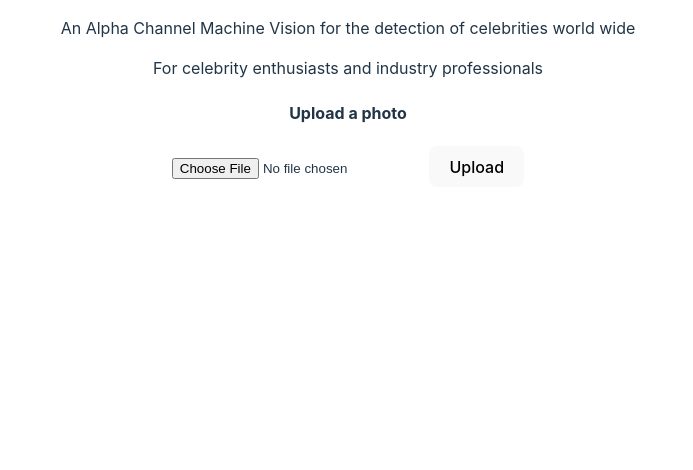
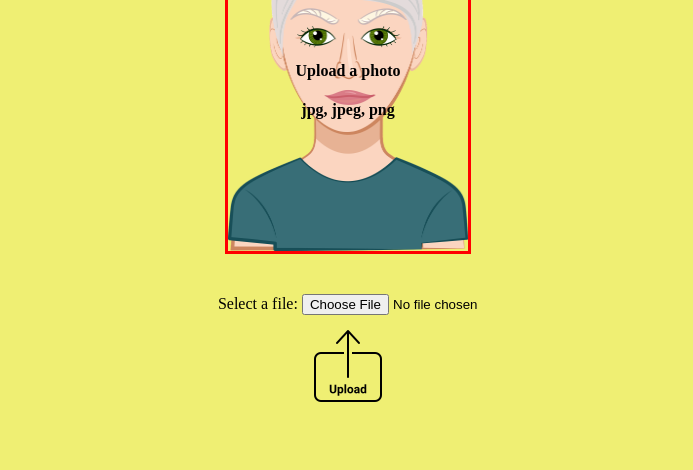
Before and after one commit to Channel-Alpha/famefinder, a website built with Vite: page index.html in a window 1280 px wide. Shown: the part 361-831 px from the top of the page, without its empty margins (292-985 px from the left). Before the commit the page ends 800 px from the top, so only its background shows below. Built offline with nearby package versions, Linux system fonts and the light colour scheme; files whose address does not match are found by name.

Commit message:
updated conntent and styling

```diff
--- a/index.html
+++ b/index.html
@@ -9,27 +9,32 @@
 	</head>
 	<body>
 		<div id="app">
-			<div>
-				<div>
+			<div class="welcome">
 				<h1>Welcome to CelebDetect!</h1>
 				<p>An Alpha Channel Machine Vision for the detection of celebrities world wide
 				</p>
 				<p>For celebrity enthusiasts and industry professionals</p>
 			</div>
-				<div>
+			<div class="upload-frame">
+				<img class="sample-image" src="/images/woman-7930697_1280.png">
+				<div class="centered">
 					<h4>Upload a photo</h4>
-					<input type="file" id="input" />
-					<button id="upload-btn">Upload</button>
+					<h4>jpg, jpeg, png</h4>
+				</div>
+			</div>
+			<div class="form">
+				<div class="input-container">
+					<label for="input">Select a file:</label>
+						<input type="file" id="input">
+				</div>
+				<div class="btn-container">
+					<input id="upload-btn" type="image" src="/images/icons8-upload-100.png" alt="Submit" width="100" height="100">
+					<!--<button id="upload-btn">Upload</button>-->
+				</div>
 			</div>
 			<div id="error-message" style="display: none; color: red"></div>
-
 			<div id="output">
-					<img
-						id="image"
-						style="max-width: 30%; height: auto; display: none"
-						alt="image"
-					/>
-				</div>
+				<img id="image" style="max-width: 30%; height: auto; display: none" alt="image"/>
 			</div>
 		</div>
 		<script type="module" src="/main.js"></script>
--- a/style.css
+++ b/style.css
@@ -1,4 +1,4 @@
-:root {
+/*:root {
   font-family: Inter, system-ui, Avenir, Helvetica, Arial, sans-serif;
   line-height: 1.5;
   font-weight: 400;
@@ -12,24 +12,33 @@
   -webkit-font-smoothing: antialiased;
   -moz-osx-font-smoothing: grayscale;
   -webkit-text-size-adjust: 100%;
-}
+}*/
 
-a {
+/*a {
   font-weight: 500;
   color: #646cff;
   text-decoration: inherit;
 }
 a:hover {
   color: #535bf2;
-}
+}*/
 
 body {
   margin: 0;
+  padding: 0;
   display: flex;
-  place-items: center;
-  /*min-width: 320px;*/
-  min-height: 100vh;
+ /* place-items: center;*/
+  /*min-width: 320px;
+  min-height: 100vh;*/
+  color: black;
+  background: url(images/geometric-1732847.jpg) no-repeat center center fixed;
+  -webkit-background-size: cover;
+  -moz-background-size: cover;
+  -o-background-size: cover;
+  background-size: cover;
+  /*background-color: hsl(60, 80%, 62%);*/
 }
+
 
 h1 {
   font-size: 3.2em;
@@ -37,13 +46,75 @@ h1 {
 }
 
 #app {
+  display: flex;
+  align-items: center;
+  flex-direction: column;
+  justify-content: center;
+  width: 100%;
+  height: 100%;
   max-width: 1280px;
   margin: 0 auto;
   padding: 2rem;
   text-align: center;
+  background-color: hsla(60, 80%, 62%, 0.8);
 }
 
-.logo {
+.upload-frame {
+  position: relative;
+  justify-content: center;
+  margin: 2rem;
+  width: 15rem;
+  height: 20rem;
+  border: 0.2rem solid red;
+  text-align: center;
+  color: black;
+  font-size: 1em;
+}
+
+.centered {
+  position: absolute;
+  top: 50%;
+  left: 50%;
+  transform: translate(-50%, -50%);
+}
+
+.sample-image {
+  width: 100%;
+  height: 100%;
+}
+
+.form {
+  display: flex;
+  flex-direction: column;
+  justify-content: center;
+  align-items: center;
+  margin: 0.5rem;
+}
+
+.input-container {
+  position: relative;
+  left: 2.4em;
+  margin-bottom: 0.7em;
+}
+
+#input {
+  justify-content: center;
+  align-items: center;
+}
+
+.btn-container:hover {
+  justify-content: center;
+  align-items: center;
+  width: 100px;
+  box-shadow: 0 4px 8px 0 rgba(0, 0, 0, 0.2), 0 6px 20px 0 rgba(0, 0, 0, 0.19);
+}
+
+
+.welcome {
+  padding-top: 2rem;
+}
+
+/*.logo {
   height: 6em;
   padding: 1.5em;
   will-change: filter;
@@ -62,7 +133,7 @@ h1 {
 
 .read-the-docs {
   color: #888;
-}
+}*/
 
 button {
   border-radius: 8px;
@@ -71,19 +142,20 @@ button {
   font-size: 1em;
   font-weight: 500;
   font-family: inherit;
-  background-color: #1a1a1a;
+  /*background-color: #1a1a1a;*/
   cursor: pointer;
   transition: border-color 0.25s;
 }
 button:hover {
   border-color: #646cff;
 }
+
 button:focus,
 button:focus-visible {
   outline: 4px auto -webkit-focus-ring-color;
 }
 
-@media (prefers-color-scheme: light) {
+/*@media (prefers-color-scheme: light) {
   :root {
     color: #213547;
     background-color: #ffffff;
@@ -94,4 +166,4 @@ button:focus-visible {
   button {
     background-color: #f9f9f9;
   }
-}
+}*/
```
Also changed, not shown: images/icons8-upload-100.png (added), images/portrait-2899779_1280.png (added), images/professional-cook-7954188_1280.png (added), images/woman-7930697_1280.png (added), 2 other files. Lines whose indentation alone changed are shown as unchanged.
